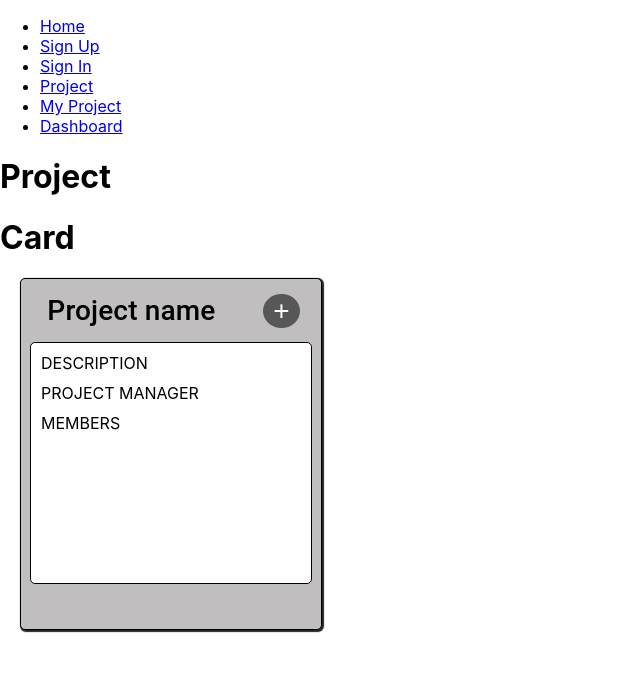
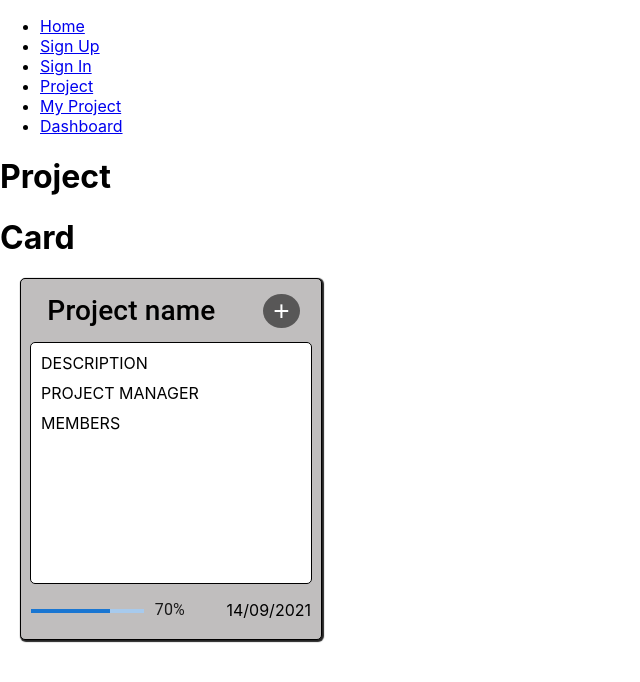
Before and after one commit to WildCodeSchool/2109-wns-lyon-lesmiserables-front, a React (Create React App) app: page /Project in a window 1280 px wide. Shown: the top 682 px of the page, without its empty margins (0-640 px from the left). Built offline with nearby package versions, Linux system fonts and the light colour scheme.

Commit message:
Add progress bar and date to ProjectCard

```diff
--- /dev/null
+++ b/src/components/ProgressBar.tsx
@@ -0,0 +1,53 @@
+import * as React from "react";
+import LinearProgress, {
+  LinearProgressProps,
+} from "@mui/material/LinearProgress";
+import Typography from "@mui/material/Typography";
+import Box from "@mui/material/Box";
+
+function LinearProgressWithLabel(
+  props: LinearProgressProps & { value: number }
+) {
+  return (
+    <Box
+      sx={{
+        display: "flex",
+        alignItems: "center",
+        width: "80%",
+        marginTop: "15px",
+      }}
+    >
+      <Box sx={{ width: "100%", mr: 1 }}>
+        <LinearProgress variant="determinate" {...props} />
+      </Box>
+      <Box sx={{ minWidth: 35 }}>
+        <Typography
+          variant="body2"
+          color="text.primary"
+          fontSize="16px"
+        >{`${Math.round(props.value)}%`}</Typography>
+      </Box>
+    </Box>
+  );
+}
+
+export default function LinearWithValueLabel() {
+  const [progress, setProgress] = React.useState(10);
+
+  React.useEffect(() => {
+    const timer = setInterval(() => {
+      setProgress((prevProgress) =>
+        prevProgress >= 100 ? 10 : prevProgress + 10
+      );
+    }, 800);
+    return () => {
+      clearInterval(timer);
+    };
+  }, []);
+
+  return (
+    <Box sx={{ width: "100%" }}>
+      <LinearProgressWithLabel value={progress} />
+    </Box>
+  );
+}
--- a/src/components/ProjectCard.tsx
+++ b/src/components/ProjectCard.tsx
@@ -1,4 +1,5 @@
 import "../css/ProjectCard.css";
+import ProgressBar from "./ProgressBar";
 
 const ProjectCard = () => {
   return (
@@ -14,6 +15,10 @@ const ProjectCard = () => {
           <p>PROJECT MANAGER</p>
           <p>MEMBERS</p>
         </div>
+        <div className="card-bottom">
+          <ProgressBar />
+          <p>14/09/2021</p>
+        </div>
       </div>
     </>
   );
--- a/src/css/ProjectCard.css
+++ b/src/css/ProjectCard.css
@@ -3,7 +3,7 @@
 .card {
   margin: 20px;
   width: 300px;
-  height: 350px;
+  height: 360px;
   background-color: rgb(192, 190, 190);
   text-align: center;
   border: 1px solid black;
@@ -70,3 +70,10 @@
 .card-description p {
   margin: 10px;
 }
+
+.card-bottom {
+  margin-left: 10px;
+  margin-right: 10px;
+  display: flex;
+  justify-content: space-between;
+}
```
